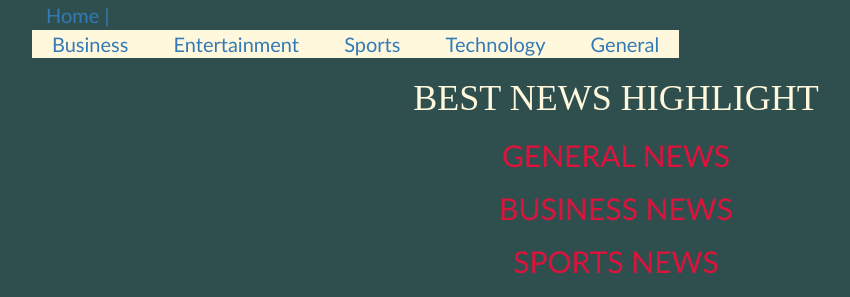
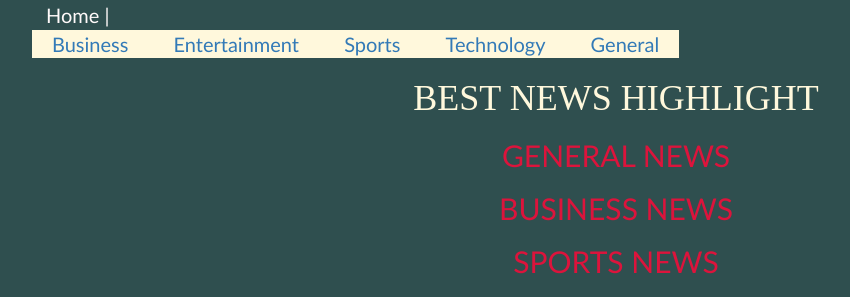
Before and after one commit to AshleyAlpha/news, a Flask app: template app/templates/index.html in a window 1280 px wide. Shown: the top 297 px of the page, without its empty margins (24-874 px from the left). Run offline with Flask 2, Linux system fonts and the light colour scheme; the template is opened without the code that fills it, so the values that code supplies are empty; parts of the project's set-up code (start-up, migrations or seed data) failed here and were passed over; some libraries are stand-ins or nearby versions.

Commit message:
nav bars styles modified

```diff
--- a/app/static/css/index.css
+++ b/app/static/css/index.css
@@ -33,5 +33,13 @@ h2{
 }
 #navs > li>a:hover{
     text-decoration: none;
-    color:teal;
+    color:red;
 }
+#home{
+    color: snow;
+}
+#home:hover{
+    text-decoration: none;
+    color:red;
+
+}
--- a/app/templates/navbar.html
+++ b/app/templates/navbar.html
@@ -1,6 +1,6 @@
 <nav class="navbar navbar-expand-lg navbar-light fixed-top" id="navMain">
     <div class="container">
-        <a class="smooth-scroll" href="/#top">Home |</a>
+        <a id="home" class="smooth-scroll" href="/#top">Home |</a>
         <!-- <a class="smooth-scroll" href="/topheadlines&40">| Top Headlines |</a>
         <a class="smooth-scroll" href="/everything&40">| Everything |</a> -->
         <!-- <button class="navbar-toggler navbar-toggler-right" type="button" data-toggle="collapse"
```
